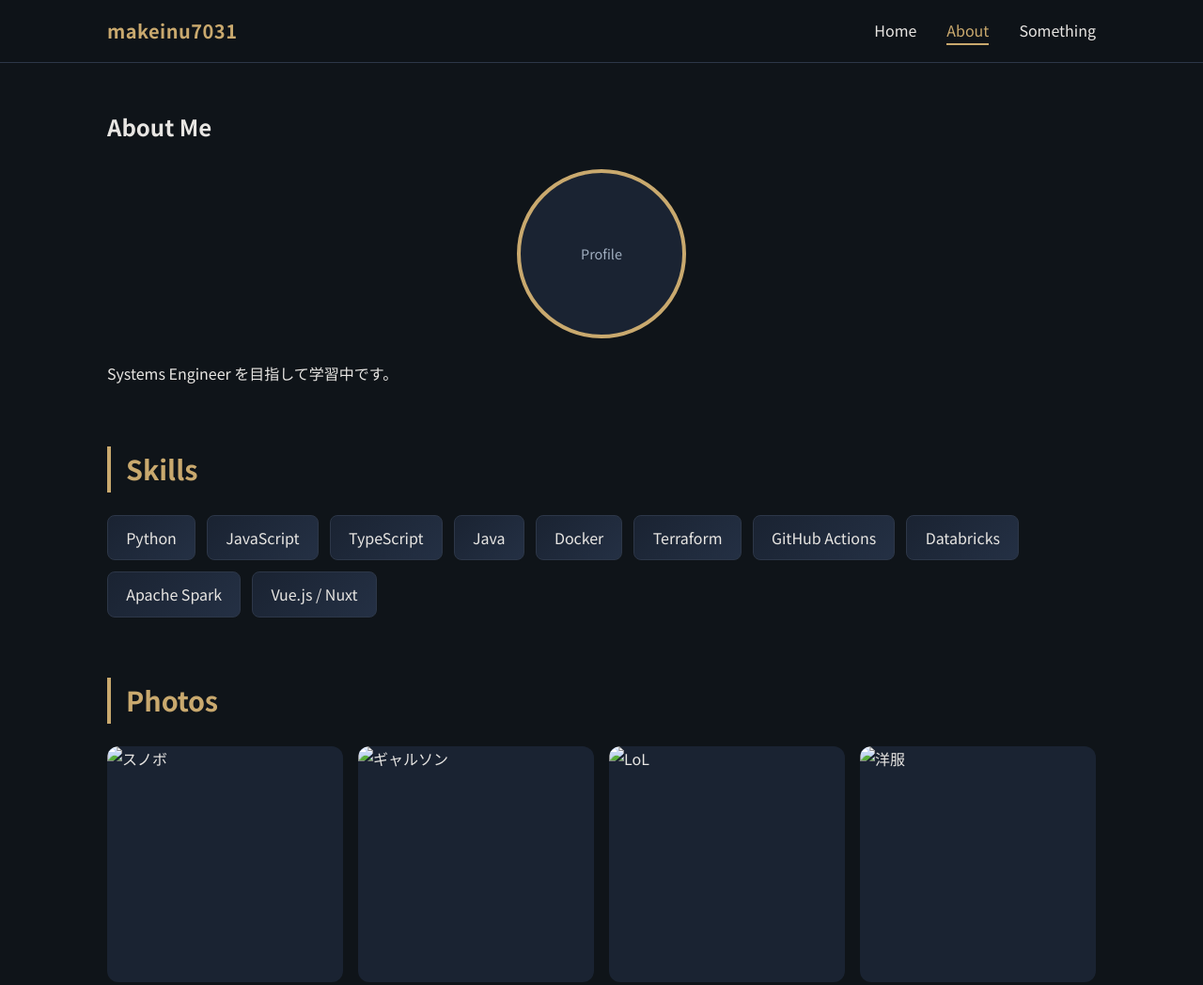
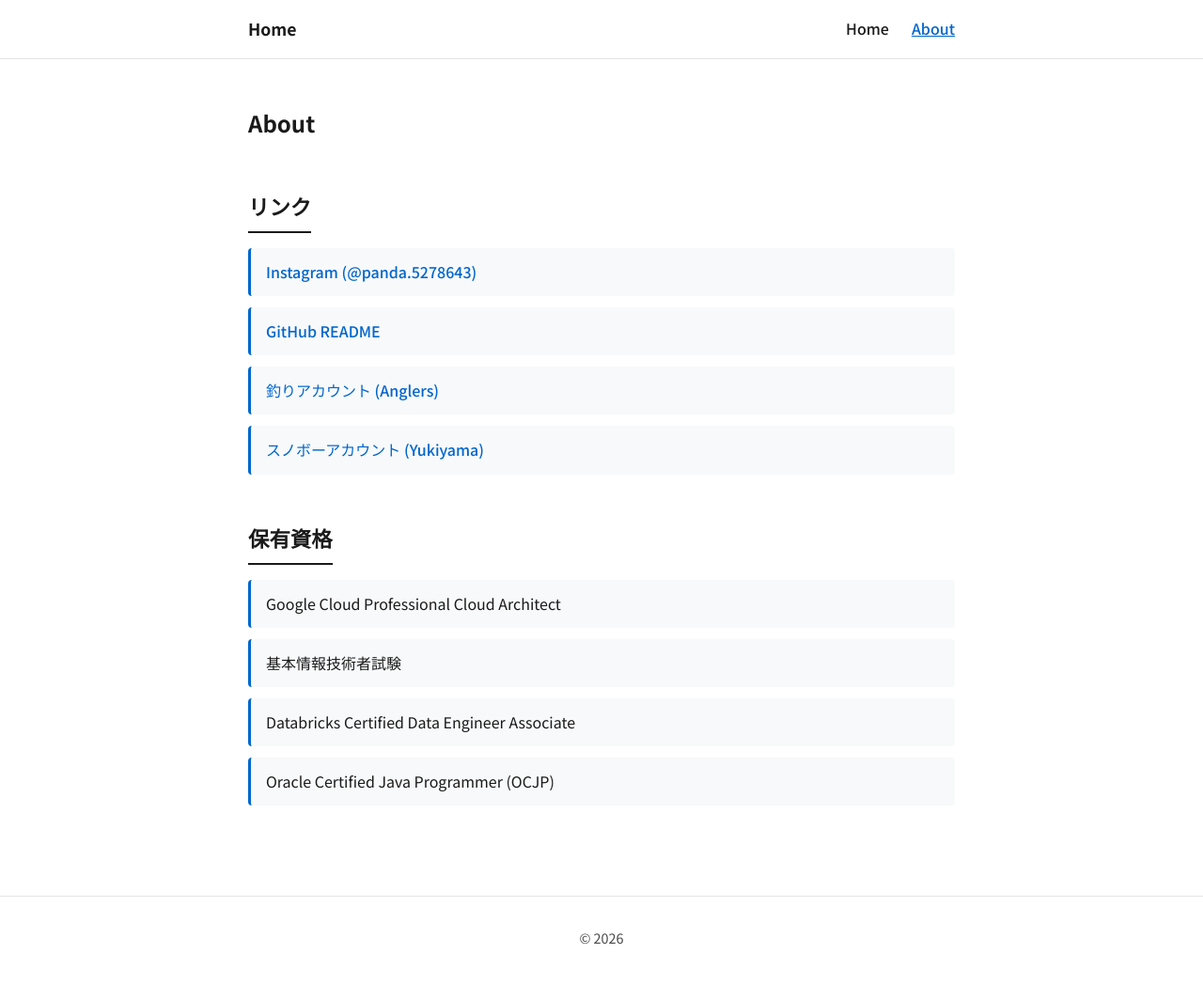
Before and after one commit to makeinu7031/webmake-v2, a plain HTML site: page aboutme.html in a window 1280 px wide. Shown: the top 1048 px of the page at 94% size. Drawn offline with Linux system fonts and the light colour scheme.

Commit message:
Redesign: white base (Digital Agency style), simplify content, add links and qualifications

```diff
--- a/aboutme.html
+++ b/aboutme.html
@@ -3,70 +3,49 @@
 <head>
   <meta charset="UTF-8">
   <meta name="viewport" content="width=device-width, initial-scale=1.0">
-  <title>About | makeinu7031</title>
+  <title>About</title>
   <link rel="stylesheet" href="assets/css/style.css">
-  <link href="https://fonts.googleapis.com/css2?family=Inter:wght@400;600;700&family=Noto+Sans+JP:wght@400;700&display=swap" rel="stylesheet">
+  <link href="https://fonts.googleapis.com/css2?family=Noto+Sans+JP:wght@400;500;700&display=swap" rel="stylesheet">
 </head>
 <body>
   <header class="header">
     <nav class="nav">
-      <a href="index.html" class="logo">makeinu7031</a>
-      <button class="burger" aria-label="メニュー" aria-expanded="false">
-        <span></span><span></span><span></span>
-      </button>
+      <a href="index.html" class="logo">Home</a>
       <ul class="nav-links">
         <li><a href="index.html">Home</a></li>
         <li><a href="aboutme.html" class="active">About</a></li>
-        <li><a href="something.html">Something</a></li>
       </ul>
     </nav>
   </header>
 
   <main>
-    <section class="profile fade-in">
-      <h1>About Me</h1>
-      <div class="profile-img">
-        <img src="assets/images/content/sonic.jpg" alt="プロフィール" onerror="this.style.display='none'">
-        <div class="placeholder">Profile</div>
-      </div>
-      <p>Systems Engineer を目指して学習中です。</p>
+    <section>
+      <h1>About</h1>
     </section>
 
-    <section class="skills fade-in delay-1">
-      <h2>Skills</h2>
-      <div class="skill-tags">
-        <span>Python</span>
-        <span>JavaScript</span>
-        <span>TypeScript</span>
-        <span>Java</span>
-        <span>Docker</span>
-        <span>Terraform</span>
-        <span>GitHub Actions</span>
-        <span>Databricks</span>
-        <span>Apache Spark</span>
-        <span>Vue.js / Nuxt</span>
-      </div>
+    <section>
+      <h2>リンク</h2>
+      <ul class="link-list">
+        <li><a href="https://www.instagram.com/panda.5278643/" target="_blank" rel="noopener noreferrer">Instagram (@panda.5278643)</a></li>
+        <li><a href="https://github.com/makeinu7031/makeinu7031" target="_blank" rel="noopener noreferrer">GitHub README</a></li>
+        <li><a href="https://anglers.jp/users/1849272" target="_blank" rel="noopener noreferrer">釣りアカウント (Anglers)</a></li>
+        <li><a href="https://app-api.yukiyama.biz/app/user?id=qAj7yvD50Md" target="_blank" rel="noopener noreferrer">スノボーアカウント (Yukiyama)</a></li>
+      </ul>
     </section>
 
-    <section class="photos fade-in delay-2">
-      <h2>Photos</h2>
-      <div class="photo-grid">
-        <div class="photo-item"><img src="assets/images/content/photos/snow.JPG" alt="スノボ" loading="lazy"></div>
-        <div class="photo-item"><img src="assets/images/content/photos/cdg.JPG" alt="ギャルソン" loading="lazy"></div>
-        <div class="photo-item"><img src="assets/images/content/photos/lol.png" alt="LoL" loading="lazy"></div>
-        <div class="photo-item"><img src="assets/images/content/photos/clothings.JPG" alt="洋服" loading="lazy"></div>
-        <div class="photo-item"><img src="assets/images/content/photos/sonic.JPG" alt="ソニック" loading="lazy"></div>
-        <div class="photo-item"><img src="assets/images/content/photos/camera.JPG" alt="カメラ" loading="lazy"></div>
-        <div class="photo-item"><img src="assets/images/content/photos/Tux.png" alt="Linux" loading="lazy"></div>
-      </div>
-      <p class="note">画像は元リポジトリの assets フォルダをコピーしてください</p>
+    <section>
+      <h2>保有資格</h2>
+      <ul class="qual-list">
+        <li>Google Cloud Professional Cloud Architect</li>
+        <li>基本情報技術者試験</li>
+        <li>Databricks Certified Data Engineer Associate</li>
+        <li>Oracle Certified Java Programmer (OCJP)</li>
+      </ul>
     </section>
   </main>
 
   <footer>
-    <p>&copy; 2026 makeinu7031</p>
+    <p>&copy; 2026</p>
   </footer>
-
-  <script src="assets/js/main.js"></script>
 </body>
 </html>
--- a/assets/css/style.css
+++ b/assets/css/style.css
@@ -1,11 +1,10 @@
 :root {
-  --bg: #0f1419;
-  --bg-card: #1a2332;
-  --text: #e8e6e3;
-  --text-muted: #a0aec0;
-  --accent: #c9a96e;
-  --accent-hover: #e0c088;
-  --border: #2d3748;
+  --bg: #ffffff;
+  --text: #1a1a1a;
+  --text-muted: #4a4a4a;
+  --border: #e5e5e5;
+  --accent: #0066cc;
+  --accent-hover: #004499;
 }
 
 * {
@@ -15,7 +14,7 @@
 }
 
 body {
-  font-family: 'Noto Sans JP', 'Inter', sans-serif;
+  font-family: 'Noto Sans JP', -apple-system, BlinkMacSystemFont, sans-serif;
   background: var(--bg);
   color: var(--text);
   line-height: 1.7;
@@ -25,16 +24,15 @@ body {
 }
 
 .header {
-  background: rgba(15, 20, 25, 0.95);
-  backdrop-filter: blur(10px);
   border-bottom: 1px solid var(--border);
+  background: #fff;
   position: sticky;
   top: 0;
   z-index: 100;
 }
 
 .nav {
-  max-width: 1100px;
+  max-width: 800px;
   margin: 0 auto;
   padding: 1rem 1.5rem;
   display: flex;
@@ -44,292 +42,130 @@ body {
 
 .logo {
   font-weight: 700;
-  font-size: 1.25rem;
-  color: var(--accent);
+  font-size: 1.1rem;
+  color: var(--text);
   text-decoration: none;
-  letter-spacing: 0.5px;
 }
 
 .nav-links {
   display: flex;
   list-style: none;
-  gap: 2rem;
+  gap: 1.5rem;
 }
 
 .nav-links a {
   color: var(--text);
   text-decoration: none;
   font-weight: 500;
-  transition: color 0.3s;
-  position: relative;
 }
 
 .nav-links a:hover,
 .nav-links a.active {
   color: var(--accent);
-}
-
-.nav-links a::after {
-  content: '';
-  position: absolute;
-  bottom: -4px;
-  left: 0;
-  width: 0;
-  height: 2px;
-  background: var(--accent);
-  transition: width 0.3s;
-}
-
-.nav-links a:hover::after,
-.nav-links a.active::after {
-  width: 100%;
-}
-
-.burger {
-  display: none;
-  background: none;
-  border: none;
-  cursor: pointer;
-  flex-direction: column;
-  gap: 5px;
-}
-
-.burger span {
-  display: block;
-  width: 24px;
-  height: 2px;
-  background: var(--text);
-  transition: 0.3s;
+  text-decoration: underline;
 }
 
 main {
   flex: 1;
-  max-width: 1100px;
+  max-width: 800px;
   margin: 0 auto;
   padding: 3rem 1.5rem;
   width: 100%;
 }
 
 .hero {
-  text-align: center;
-  padding: 4rem 0;
+  padding: 2rem 0 3rem;
+  border-bottom: 1px solid var(--border);
+  margin-bottom: 2.5rem;
 }
 
 .hero h1 {
-  font-size: clamp(2rem, 5vw, 3.5rem);
-  margin-bottom: 1rem;
-  background: linear-gradient(135deg, var(--text), var(--accent));
-  -webkit-background-clip: text;
-  -webkit-text-fill-color: transparent;
-  background-clip: text;
+  font-size: 2rem;
+  font-weight: 700;
+  margin-bottom: 0.75rem;
 }
 
 .subtitle {
-  font-size: 1.2rem;
+  font-size: 1.1rem;
   color: var(--text-muted);
 }
 
 section {
-  margin-bottom: 4rem;
+  margin-bottom: 3rem;
+}
+
+h1, h2 {
+  font-weight: 700;
+  margin-bottom: 1rem;
 }
 
 h2 {
-  font-size: 1.8rem;
-  margin-bottom: 1.5rem;
-  color: var(--accent);
-  border-left: 4px solid var(--accent);
-  padding-left: 1rem;
+  font-size: 1.4rem;
+  padding-bottom: 0.5rem;
+  border-bottom: 2px solid var(--text);
+  display: inline-block;
 }
 
-.tech-list {
-  list-style: none;
-  display: flex;
-  flex-wrap: wrap;
-  gap: 0.75rem;
-  margin-top: 1rem;
+p {
+  margin-bottom: 1rem;
+  color: var(--text-muted);
 }
 
-.tech-list li {
-  background: var(--bg-card);
-  padding: 0.5rem 1rem;
-  border-radius: 999px;
-  border: 1px solid var(--border);
-  font-size: 0.9rem;
+a {
+  color: var(--accent);
+  text-decoration: underline;
 }
 
-.instagram-links {
-  display: grid;
-  grid-template-columns: repeat(auto-fit, minmax(240px, 1fr));
-  gap: 1.5rem;
+a:hover {
+  color: var(--accent-hover);
 }
 
-.ig-card {
-  display: flex;
-  align-items: center;
-  gap: 1rem;
-  background: var(--bg-card);
-  padding: 1.5rem;
-  border-radius: 16px;
-  text-decoration: none;
-  color: var(--text);
-  border: 1px solid var(--border);
-  transition: transform 0.3s, box-shadow 0.3s, border-color 0.3s;
+.link-list,
+.qual-list {
+  list-style: none;
+  padding: 0;
 }
 
-.ig-card:hover {
-  transform: translateY(-4px);
-  border-color: var(--accent);
-  box-shadow: 0 10px 30px rgba(201, 169, 110, 0.15);
+.link-list li,
+.qual-list li {
+  margin-bottom: 0.75rem;
+  padding: 0.75rem 1rem;
+  background: #f8f9fa;
+  border-radius: 4px;
+  border-left: 3px solid var(--accent);
 }
 
-.ig-icon {
-  font-size: 2rem;
+.link-list a {
+  text-decoration: none;
+  font-weight: 500;
 }
 
-.skill-tags {
-  display: flex;
-  flex-wrap: wrap;
-  gap: 0.75rem;
+.link-list a:hover {
+  text-decoration: underline;
 }
 
-.skill-tags span {
-  background: linear-gradient(135deg, var(--bg-card), #243044);
-  padding: 0.6rem 1.2rem;
-  border-radius: 8px;
-  border: 1px solid var(--border);
-  transition: transform 0.2s, border-color 0.2s;
-}
-
-.skill-tags span:hover {
-  transform: scale(1.05);
-  border-color: var(--accent);
-}
-
-.photo-grid {
-  display: grid;
-  grid-template-columns: repeat(auto-fill, minmax(200px, 1fr));
-  gap: 1rem;
-}
-
-.photo-item {
-  overflow: hidden;
-  border-radius: 12px;
-  aspect-ratio: 1;
-  background: var(--bg-card);
-}
-
-.photo-item img {
+.spotify iframe {
   width: 100%;
-  height: 100%;
-  object-fit: cover;
-  transition: transform 0.5s;
-}
-
-.photo-item:hover img {
-  transform: scale(1.08);
-}
-
-.profile-img {
-  width: 180px;
-  height: 180px;
-  margin: 1.5rem auto;
-  border-radius: 50%;
-  overflow: hidden;
-  border: 4px solid var(--accent);
-  background: var(--bg-card);
-  display: flex;
-  align-items: center;
-  justify-content: center;
-}
-
-.profile-img img {
-  width: 100%;
-  height: 100%;
-  object-fit: cover;
-}
-
-.placeholder {
-  color: var(--text-muted);
-  font-size: 0.9rem;
-}
-
-.cat-container {
-  text-align: center;
-  margin: 2rem 0;
-}
-
-.cat-img {
   max-width: 100%;
-  border-radius: 16px;
-  box-shadow: 0 10px 40px rgba(0,0,0,0.4);
-}
-
-.note {
-  margin-top: 1rem;
-  font-size: 0.85rem;
-  color: var(--text-muted);
-  text-align: center;
+  border: 0;
 }
 
 footer {
   text-align: center;
-  padding: 2rem;
+  padding: 2rem 1rem;
   border-top: 1px solid var(--border);
   color: var(--text-muted);
   font-size: 0.9rem;
+  margin-top: auto;
 }
 
-/* Animations */
-.fade-in {
-  animation: fadeInUp 0.8s ease forwards;
-  opacity: 0;
-}
-
-.delay-1 { animation-delay: 0.2s; }
-.delay-2 { animation-delay: 0.4s; }
-.delay-3 { animation-delay: 0.6s; }
-
-@keyframes fadeInUp {
-  from {
-    opacity: 0;
-    transform: translateY(30px);
+@media (max-width: 600px) {
+  .nav {
+    flex-direction: column;
+    gap: 0.75rem;
+    align-items: flex-start;
   }
-  to {
-    opacity: 1;
-    transform: translateY(0);
+  .hero h1 {
+    font-size: 1.6rem;
   }
 }
-
-/* Responsive */
-@media (max-width: 768px) {
-  .burger {
-    display: flex;
-  }
-
-  .nav-links {
-    position: fixed;
-    top: 70px;
-    right: -100%;
-    flex-direction: column;
-    background: var(--bg-card);
-    width: 70%;
-    height: calc(100vh - 70px);
-    padding: 2rem;
-    transition: right 0.4s ease;
-    border-left: 1px solid var(--border);
-  }
-
-  .nav-links.open {
-    right: 0;
-  }
-
-  .burger.active span:nth-child(1) {
-    transform: rotate(45deg) translate(5px, 5px);
-  }
-  .burger.active span:nth-child(2) {
-    opacity: 0;
-  }
-  .burger.active span:nth-child(3) {
-    transform: rotate(-45deg) translate(6px, -6px);
-  }
-}
```
Also changed, not shown: index.html (+12 -38 lines), 1 other file.
